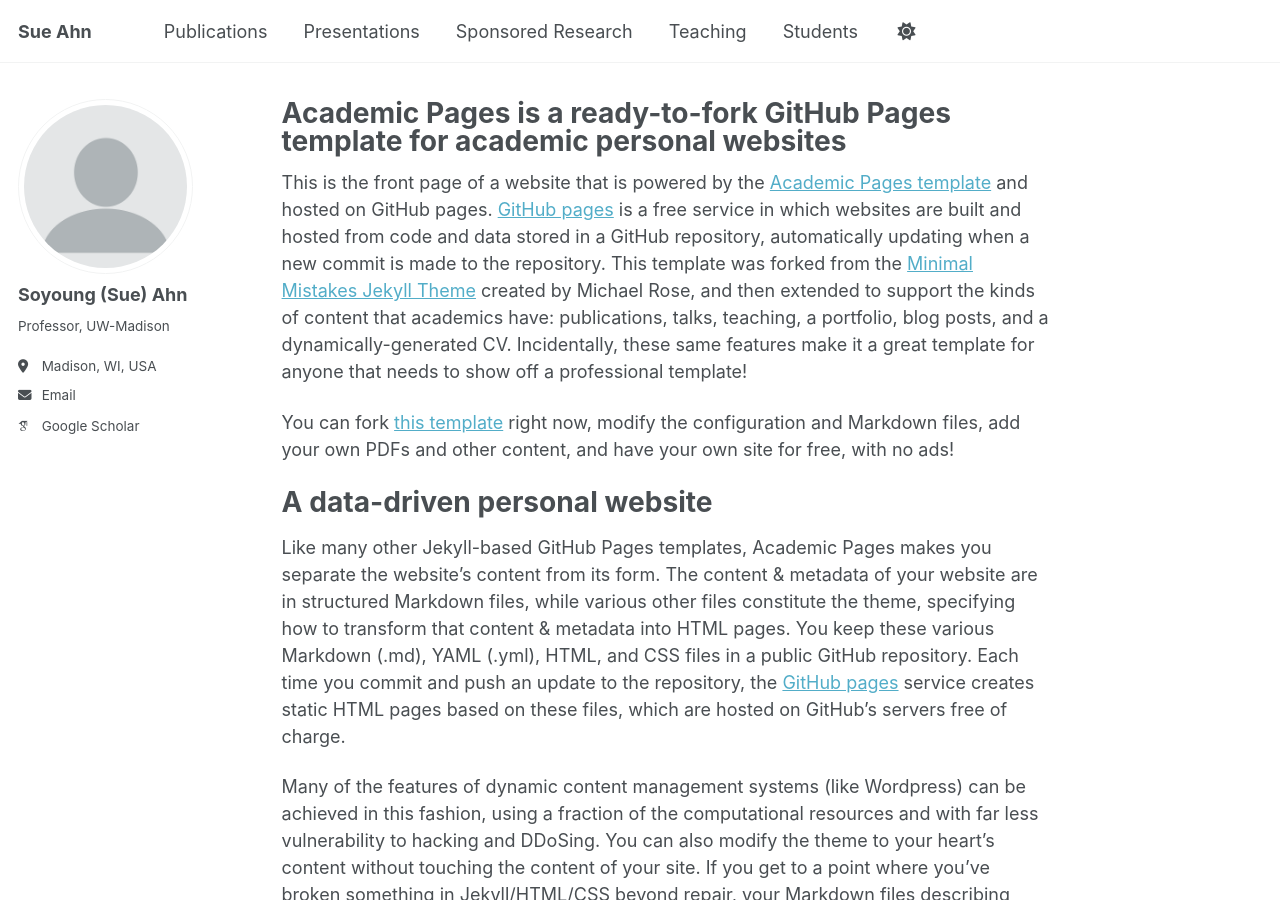
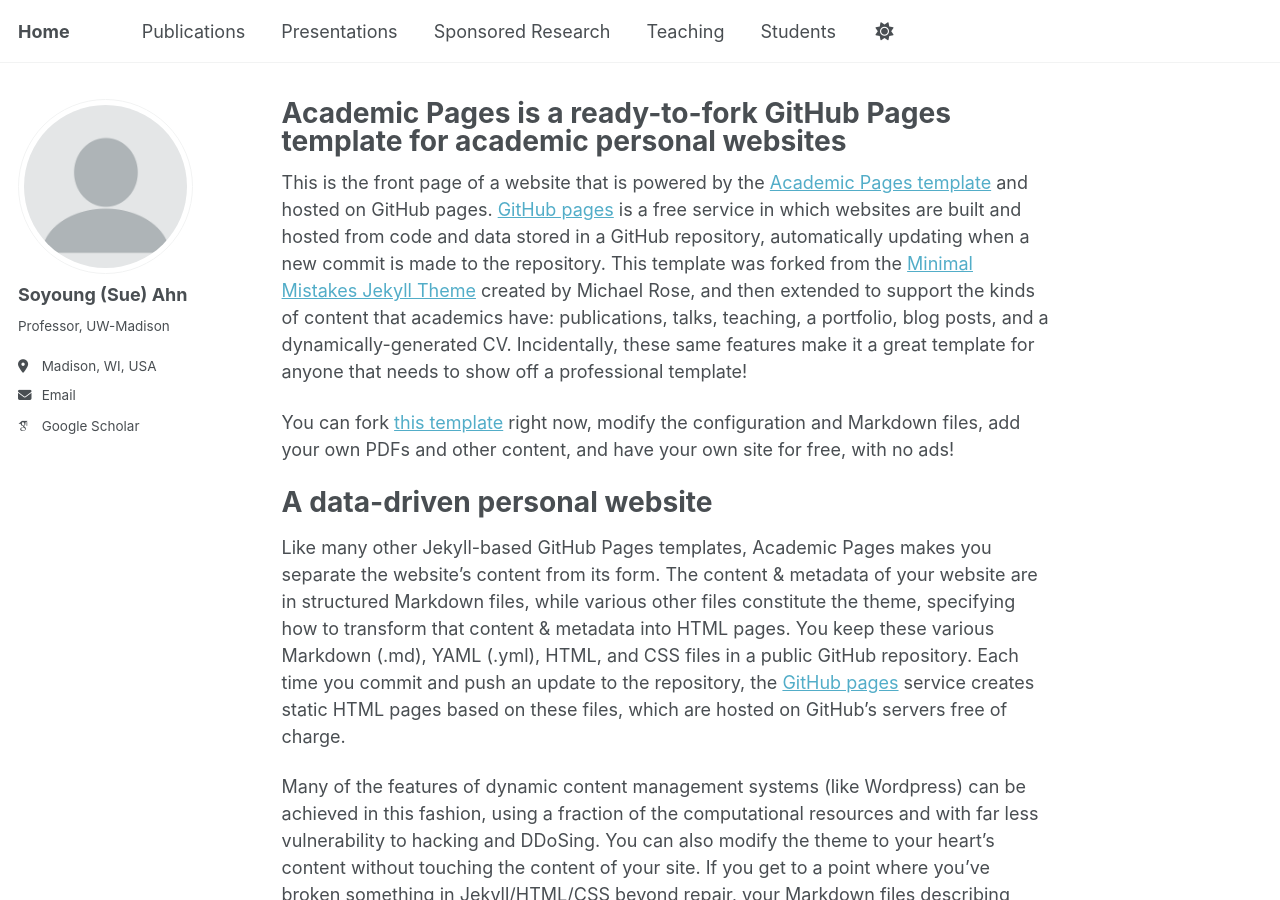
Before and after one commit to irene-42/irene-42.github.io, a Jekyll site: the page built from _pages/about.md, in a window 1280 px wide and 900 px high. Built offline with Jekyll 4.4.1, drawn with Linux system fonts in a browser that asks for light colours; some web fonts are replaced; a script that is not in the unit is left out.

Commit message:
Update _config.yml

```diff
--- a/_config.yml
+++ b/_config.yml
@@ -9,7 +9,7 @@
 # Basic Site Settings
 locale                   : "en-US"
 site_theme               : "default" # Currently available options are "default", "air"
-title                    : "Sue Ahn"
+title                    : "Home"
 title_separator          : "-"
 name                     : &name "Sue Ahn"
 description              : &description "Sue Ahn's academic portfolio"   # Update this with a general description of your site, this is the default if not overridden by a page
```
